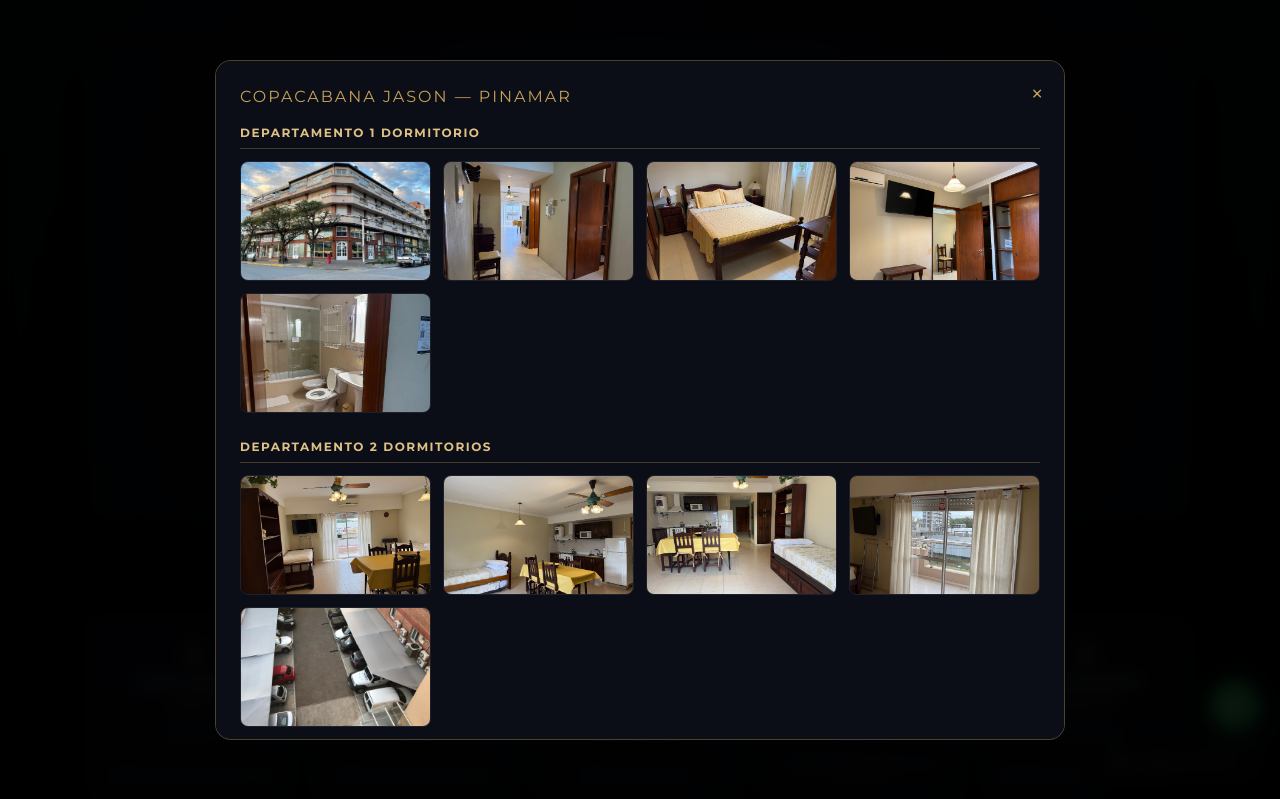
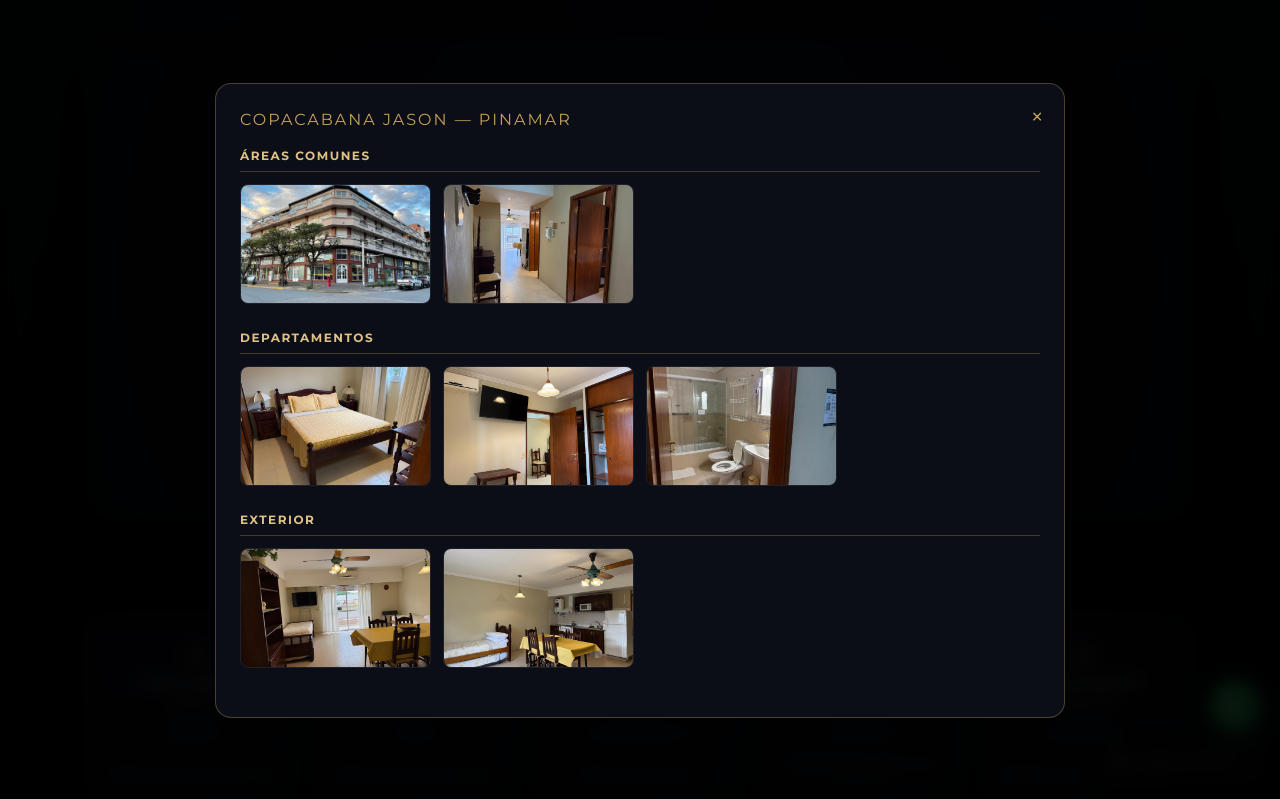
Before and after one commit to coparg/copa, a plain HTML site: page index.html in a window 1280 px wide. Both pictures are taken after a click on the element 193 px from the left and 712 px from the top of the page. Shown: the top 799 px of the page. Drawn offline with Linux system fonts and the light colour scheme.

Commit message:
Update index.html

```diff
--- a/index.html
+++ b/index.html
@@ -119,7 +119,7 @@
         .gallery-grid img { width: 100%; height: 120px; object-fit: cover; border-radius: 8px; border: 1px solid var(--border-color); cursor: pointer; transition: transform 0.2s ease, border-color 0.2s ease; }
         .gallery-grid img:hover { transform: scale(1.03); border-color: var(--accent-gold); }
 
-        /* LIGHTBOX PARA VER FOTO AMPLIADA EN FULLSCREEN */
+        /* LIGHTBOX PARA VER FOTO AMPLIADA */
         .lightbox { display: none; position: fixed; z-index: 20000; top: 0; left: 0; width: 100%; height: 100%; background: rgba(0, 0, 0, 0.95); justify-content: center; align-items: center; cursor: zoom-out; }
         .lightbox img { max-width: 90%; max-height: 90%; border-radius: 8px; box-shadow: 0 0 30px rgba(0, 0, 0, 0.8); border: 1px solid var(--border-gold); }
 
@@ -148,14 +148,12 @@
         <source src="https://cdn.pixabay.com/download/audio/2022/05/27/audio_1808fbf07a.mp3?filename=lofi-study-112191.mp3" type="audio/mpeg">
     </audio>
 
-    <!-- BOTÓN FLOTANTE DE WHATSAPP -->
     <a href="https://wa.me/5492213141017?text=Hola,%20quisiera%20consultar%20por%20las%20propiedades%20de%20Copacabana." class="whatsapp-widget" target="_blank" rel="noopener noreferrer" title="Consultar por WhatsApp">
         <svg viewBox="0 0 32 32">
             <path d="M16 2a13 13 0 0 0-11.2 19.6L3 29l7.6-1.7A13 13 0 1 0 16 2zm0 23.6a10.5 10.5 0 0 1-5.3-1.4l-.4-.2-4.5 1 1-4.4-.3-.4A10.6 10.6 0 1 1 16 25.6zm5.8-7.9c-.3-.2-1.9-.9-2.2-1s-.5-.2-.7.2-.8 1-.9 1.2-.3.2-.6.1a8.1 8.1 0 0 1-2.4-1.5 8.9 8.9 0 0 1-1.7-2.1c-.2-.3 0-.5.1-.6l.4-.5c.2-.2.2-.4.3-.6a.5.5 0 0 0 0-.5c0-.2-.7-1.7-1-2.3-.2-.6-.5-.5-.7-.5h-.6a1.2 1.2 0 0 0-.9.4 3.7 3.7 0 0 0-1.1 2.7 6.4 6.4 0 0 0 1.3 3.4 14.6 14.6 0 0 0 5.6 5c2.1.9 2.5.7 3 .7a2.5 2.5 0 0 0 1.7-1.2 2 2 0 0 0 .1-1.2c-.1-.2-.4-.3-.7-.5z"/>
         </svg>
     </a>
 
-    <!-- CONTROL FLOTANTE DE AUDIO -->
     <div class="audio-player-widget" id="audioWidget">
         <div class="music-btn">
             <svg id="iconMuted" viewBox="0 0 24 24"><path d="M16.5 12c0-1.77-1.02-3.29-2.5-4.03v2.21l2.45 2.45c.03-.2.05-.41.05-.63zm2.5 0c0 .94-.2 1.82-.54 2.64l1.51 1.51C20.63 14.91 21 13.5 21 12c0-4.28-2.99-7.86-7-8.77v2.06c2.89.86 5 3.54 5 6.71zM4.27 3L3 4.27 7.73 9H3v6h4l5 5v-6.73l4.25 4.25c-.67.52-1.42.93-2.25 1.18v2.06c1.38-.31 2.63-.95 3.69-1.81L19.73 21 21 19.73l-9-9L4.27 3zM12 4L9.91 6.09 12 8.18V4z"/></svg>
@@ -181,104 +179,8 @@
             <div class="section-title">Portafolio Unificado de Propiedades</div>
         </div>
 
-        <div class="sub-properties">
-            <!-- COPACABANA JASON CON ÁLBUMES CATEGORIZADOS -->
-            <div class="prop-card" onclick="openGallery('Jason', 'Pinamar', [
-                {
-                    title: 'Departamento 1 Dormitorio',
-                    images: [
-                        '/img/PHOTO-2026-01-22-16-23-58.jpg',
-                        '/img/PHOTO-2026-01-22-16-23-58%202.jpg',
-                        '/img/PHOTO-2026-01-22-16-23-58%203.jpg',
-                        '/img/PHOTO-2026-01-22-16-23-58%204.jpg',
-                        '/img/PHOTO-2026-01-22-16-23-58%205.jpg'
-                    ]
-                },
-                {
-                    title: 'Departamento 2 Dormitorios',
-                    images: [
-                        '/img/PHOTO-2026-01-22-16-23-58%206.jpg',
-                        '/img/PHOTO-2026-01-22-16-23-58%207.jpg',
-                        '/img/PHOTO-2026-01-22-16-23-58%208.jpg',
-                        '/img/PHOTO-2026-01-22-16-23-58%209.jpg',
-                        '/img/PHOTO-2026-01-22-16-23-58%2010.jpg'
-                    ]
-                }
-            ])">
-                <div>
-                    <div class="mini-icon"><svg viewBox="0 0 24 24"><path d="M3 21h18M5 21V7l7-4 7 4v14M9 18h6M9 14h6M9 10h6"/></svg></div>
-                    <div class="prop-main-brand">Copacabana</div>
-                    <div class="prop-project-name">Jason</div>
-                    <div class="prop-city-subtle">Pinamar</div>
-                    <div class="prop-address-height">Jason 1091</div>
-                </div>
-                <div class="prop-desc">Departamentos Vacacionales & Locales</div>
-            </div>
-
-            <div class="prop-card" onclick="openGallery('54', 'La Plata', [
-                {
-                    title: 'Vista General',
-                    images: ['https://picsum.photos/400/300?random=3']
-                }
-            ])">
-                <div>
-                    <div class="mini-icon"><svg viewBox="0 0 24 24"><path d="M3 21h18M5 21V7l7-4 7 4v14M9 18h6M9 14h6M9 10h6"/></svg></div>
-                    <div class="prop-main-brand">Copacabana</div>
-                    <div class="prop-project-name">54</div>
-                    <div class="prop-city-subtle">La Plata</div>
-                    <div class="prop-address-height">54 1327</div>
-                </div>
-                <div class="prop-desc">Alquiler Temporario Urbano & Locales</div>
-            </div>
-
-            <div class="prop-card" onclick="openGallery('Víctor Hugo', 'Ostende', [
-                {
-                    title: 'Fotos de la Propiedad',
-                    images: ['https://picsum.photos/400/300?random=4']
-                }
-            ])">
-                <div>
-                    <div class="mini-icon"><svg viewBox="0 0 24 24"><path d="M3 21h18M5 21V7l7-4 7 4v14M9 18h6M9 14h6M9 10h6"/></svg></div>
-                    <div class="prop-main-brand">Copacabana</div>
-                    <div class="prop-project-name">Víctor Hugo</div>
-                    <div class="prop-city-subtle">Ostende</div>
-                    <div class="prop-address-height">Av. Víctor Hugo 1217</div>
-                </div>
-                <div class="prop-desc">Departamentos & Comercio</div>
-            </div>
-
-            <div class="prop-card" onclick="openGallery('Romero', 'Ostende', [
-                {
-                    title: 'Fotos de la Propiedad',
-                    images: ['https://picsum.photos/400/300?random=5']
-                }
-            ])">
-                <div>
-                    <div class="mini-icon"><svg viewBox="0 0 24 24"><path d="M3 21h18M5 21V7l7-4 7 4v14M9 18h6M9 14h6M9 10h6"/></svg></div>
-                    <div class="prop-main-brand">Copacabana</div>
-                    <div class="prop-project-name">Romero</div>
-                    <div class="prop-city-subtle">Ostende</div>
-                    <div class="prop-address-height">Romero 696</div>
-                </div>
-                <div class="prop-desc">Unidades de Playa & Departamentos Vacacionales</div>
-            </div>
-
-            <div class="prop-card" onclick="openGallery('Robette', 'Ostende', [
-                {
-                    title: 'Fotos de la Propiedad',
-                    images: ['https://picsum.photos/400/300?random=6']
-                }
-            ])">
-                <div>
-                    <div class="mini-icon"><svg viewBox="0 0 24 24"><path d="M3 21h18M5 21V7l7-4 7 4v14M9 18h6M9 14h6M9 10h6"/></svg></div>
-                    <div class="prop-main-brand">Copacabana</div>
-                    <div class="prop-project-name">Robette</div>
-                    <div class="prop-city-subtle">Ostende</div>
-                    <div class="prop-address-height">Av. Robette 766</div>
-                </div>
-                <div class="prop-desc">Unidades de Playa & Locales Comerciales</div>
-            </div>
-        </div>
+        <!-- CONTENEDOR DE TARJETAS (CARGADO DINÁMICAMENTE) -->
+        <div class="sub-properties" id="propertiesContainer"></div>
 
         <div class="section-header">
             <div class="section-title">Estructura de Tarjeta de Presentación</div>
@@ -318,12 +220,70 @@
         </div>
     </div>
 
-    <!-- LIGHTBOX PARA VER FOTO EN GRANDE -->
+    <!-- LIGHTBOX PARA AMPLIAR IMÁGENES -->
     <div id="lightbox" class="lightbox" onclick="closeLightbox()">
         <img id="lightboxImg" src="" alt="Vista ampliada">
     </div>
 
     <script>
+        let propertiesData = [];
+
+        // Cargamos los datos del JSON para evitar errores de sintaxis en HTML
+        fetch('/data/properties.json')
+            .then(res => res.json())
+            .then(data => {
+                propertiesData = data;
+                renderProperties();
+            })
+            .catch(err => console.error('Error cargando las propiedades:', err));
+
+        function renderProperties() {
+            const container = document.getElementById('propertiesContainer');
+            container.innerHTML = propertiesData.map((prop, idx) => `
+                <div class="prop-card" onclick="openGallery(${idx})">
+                    <div>
+                        <div class="mini-icon"><svg viewBox="0 0 24 24"><path d="M3 21h18M5 21V7l7-4 7 4v14M9 18h6M9 14h6M9 10h6"/></svg></div>
+                        <div class="prop-main-brand">Copacabana</div>
+                        <div class="prop-project-name">${prop.name}</div>
+                        <div class="prop-city-subtle">${prop.city}</div>
+                        <div class="prop-address-height">${prop.address}</div>
+                    </div>
+                    <div class="prop-desc">${prop.description}</div>
+                </div>
+            `).join('');
+        }
+
+        function openGallery(index) {
+            const prop = propertiesData[index];
+            document.getElementById('modalTitle').textContent = `${prop.title} — ${prop.city}`;
+            const container = document.getElementById('modalAlbums');
+
+            container.innerHTML = prop.albums.map(album => `
+                <div class="album-section">
+                    <h4 class="album-title">${album.title}</h4>
+                    <div class="gallery-grid">
+                        ${album.images.map(img => `<img src="${img}" alt="${album.title}" onclick="zoomImage('${img}')">`).join('')}
+                    </div>
+                </div>
+            `).join('');
+
+            document.getElementById('galleryModal').style.display = 'flex';
+        }
+
+        function closeGallery() {
+            document.getElementById('galleryModal').style.display = 'none';
+        }
+
+        function zoomImage(src) {
+            document.getElementById('lightboxImg').src = src;
+            document.getElementById('lightbox').style.display = 'flex';
+        }
+
+        function closeLightbox() {
+            document.getElementById('lightbox').style.display = 'none';
+        }
+
+        // Control de Audio
         const bgAudio = document.getElementById('bgAudio');
         const audioWidget = document.getElementById('audioWidget');
         const iconMuted = document.getElementById('iconMuted');
@@ -348,37 +308,6 @@
             else { bgAudio.pause(); updateUI(false); }
         });
 
-        /* FUNCIÓN DE GALERÍA CON ÁLBUMES Y TÍTULOS */
-        function openGallery(name, city, albums) {
-            document.getElementById('modalTitle').textContent = `Copacabana ${name} — ${city}`;
-            const container = document.getElementById('modalAlbums');
-
-            container.innerHTML = albums.map(album => `
-                <div class="album-section">
-                    <h4 class="album-title">${album.title}</h4>
-                    <div class="gallery-grid">
-                        ${album.images.map(img => `<img src="${img}" alt="${album.title}" onclick="zoomImage('${img}')">`).join('')}
-                    </div>
-                </div>
-            `).join('');
-
-            document.getElementById('galleryModal').style.display = 'flex';
-        }
-
-        function closeGallery() {
-            document.getElementById('galleryModal').style.display = 'none';
-        }
-
-        /* FUNCIONES DEL LIGHTBOX (AMPLIAR FOTO) */
-        function zoomImage(src) {
-            document.getElementById('lightboxImg').src = src;
-            document.getElementById('lightbox').style.display = 'flex';
-        }
-
-        function closeLightbox() {
-            document.getElementById('lightbox').style.display = 'none';
-        }
-
         if (window.netlifyIdentity) {
             window.netlifyIdentity.on("init", user => {
                 if (!user) { window.netlifyIdentity.on("login", () => { document.location.href = "/admin/"; }); }
```
